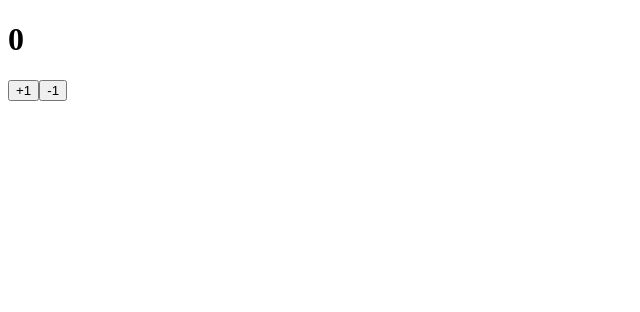
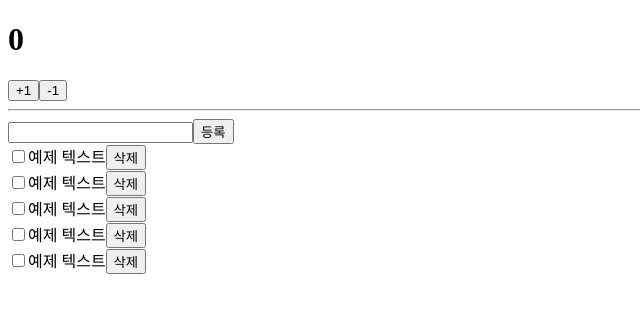
Before and after one commit to chanwoo00106/React, a React (Create React App) app in the folder react-redux-tutorial/: page / in a window 1280 px wide. Shown: the top 312 px of the page, without its empty margins (0-640 px from the left). Built offline with nearby package versions, Linux system fonts and the light colour scheme.

Commit message:
Add Todos.js
할 일 목록 컴포넌트 추가

```diff
--- a/react-redux-tutorial/src/App.js
+++ b/react-redux-tutorial/src/App.js
@@ -1,10 +1,13 @@
 import React from "react";
 import Counter from "./components/Counter";
+import Todos from "./components/Todos";
 
 function App() {
   return (
     <div className="App">
       <Counter number={0} />
+      <hr />
+      <Todos />
     </div>
   );
 }
--- /dev/null
+++ b/react-redux-tutorial/src/components/Todos.js
@@ -0,0 +1,43 @@
+import React from 'react';
+
+const TodoItem = ({ Todos, onToggle, onRemove }) => {
+    return (
+        <div>
+            <input type="checkbox" />
+            <span>예제 텍스트</span>
+            <button>삭제</button>
+        </div>
+    );
+}
+
+const Todos = ({
+    input,
+    Todos,
+    onChangeInput,
+    onInsert,
+    onToggle,
+    onRemove,
+}) => {
+
+    const onSubmit = e => {
+        e.preventDefault();
+    }
+
+    return (
+        <div>
+            <from onSubmit={onSubmit}>
+                <input />
+                <button type="submit">등록</button>
+            </from>
+            <div>
+                <TodoItem />
+                <TodoItem />
+                <TodoItem />
+                <TodoItem />
+                <TodoItem />
+            </div>
+        </div>
+    )
+}
+
+export default Todos
```
